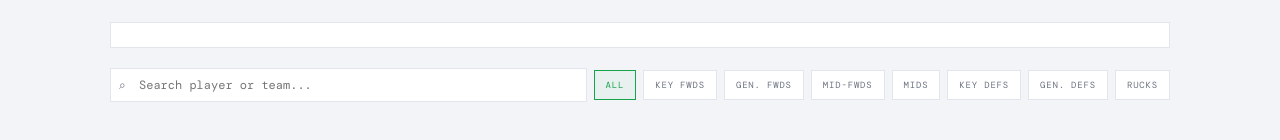
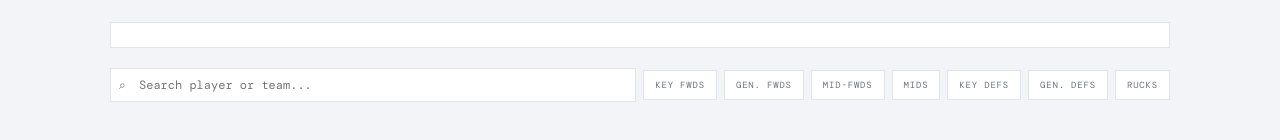
Before and after one commit to hugsmoyes/Don-t-Argue-Media, a plain HTML site: page AFL WAR Dashboard.html in a window 1280 px wide. Shown: the part 344-484 px from the top of the page. Drawn offline with nearby package versions, Linux system fonts and the light colour scheme.

Commit message:
Update AFL WAR Dashboard.html

```diff
--- a/AFL WAR Dashboard.html
+++ b/AFL WAR Dashboard.html
@@ -95,7 +95,6 @@ h1 span{color:var(--accent);}
   <div class="bnr" id="bnr26"></div>
   <div class="ctrl">
     <div class="sw"><span class="si">⌕</span><input id="srch26" type="text" placeholder="Search player or team..." oninput="rnd26()"></div>
-    <button class="fbt on" onclick="sp26('all',this)">All</button>
     <button class="fbt" onclick="sp26('Key Forward',this)">Key Fwds</button>
     <button class="fbt" onclick="sp26('Gen. Forward',this)">Gen. Fwds</button>
     <button class="fbt" onclick="sp26('Mid-Forward',this)">Mid-Fwds</button>
```
